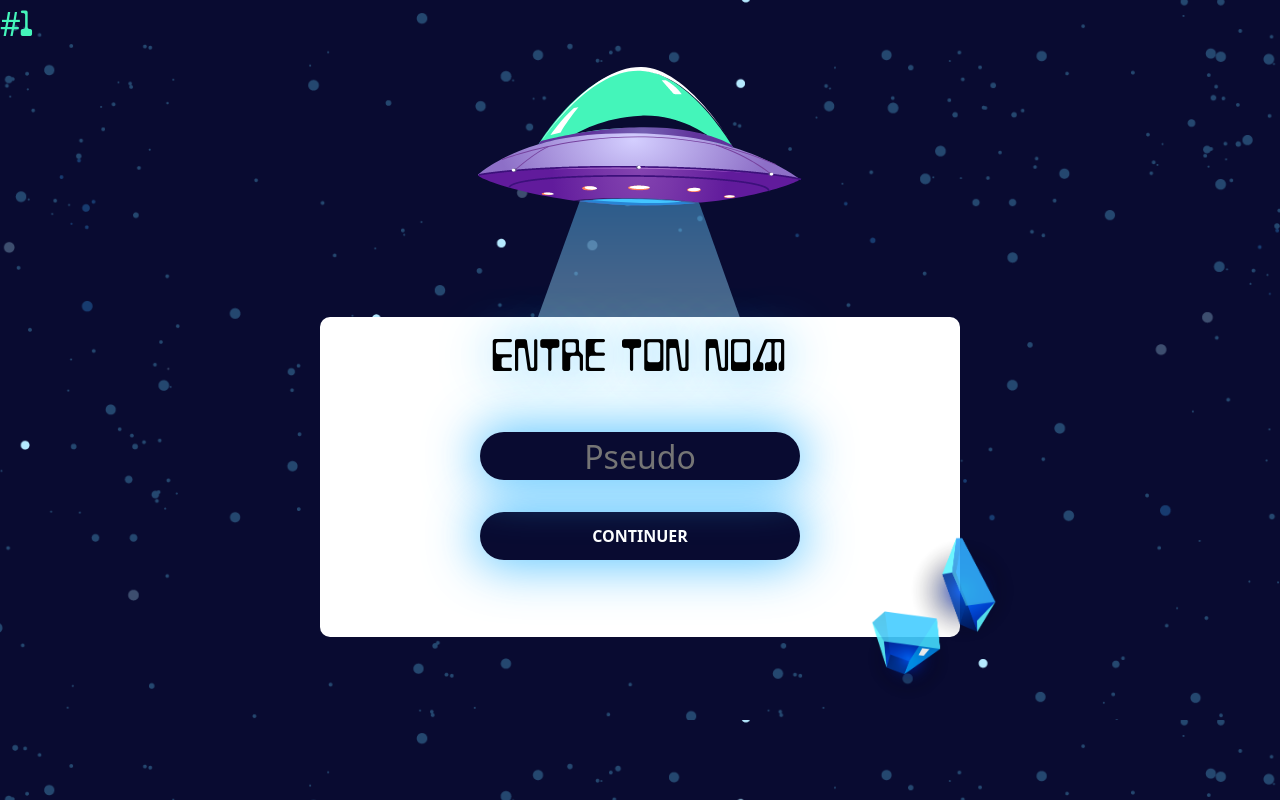
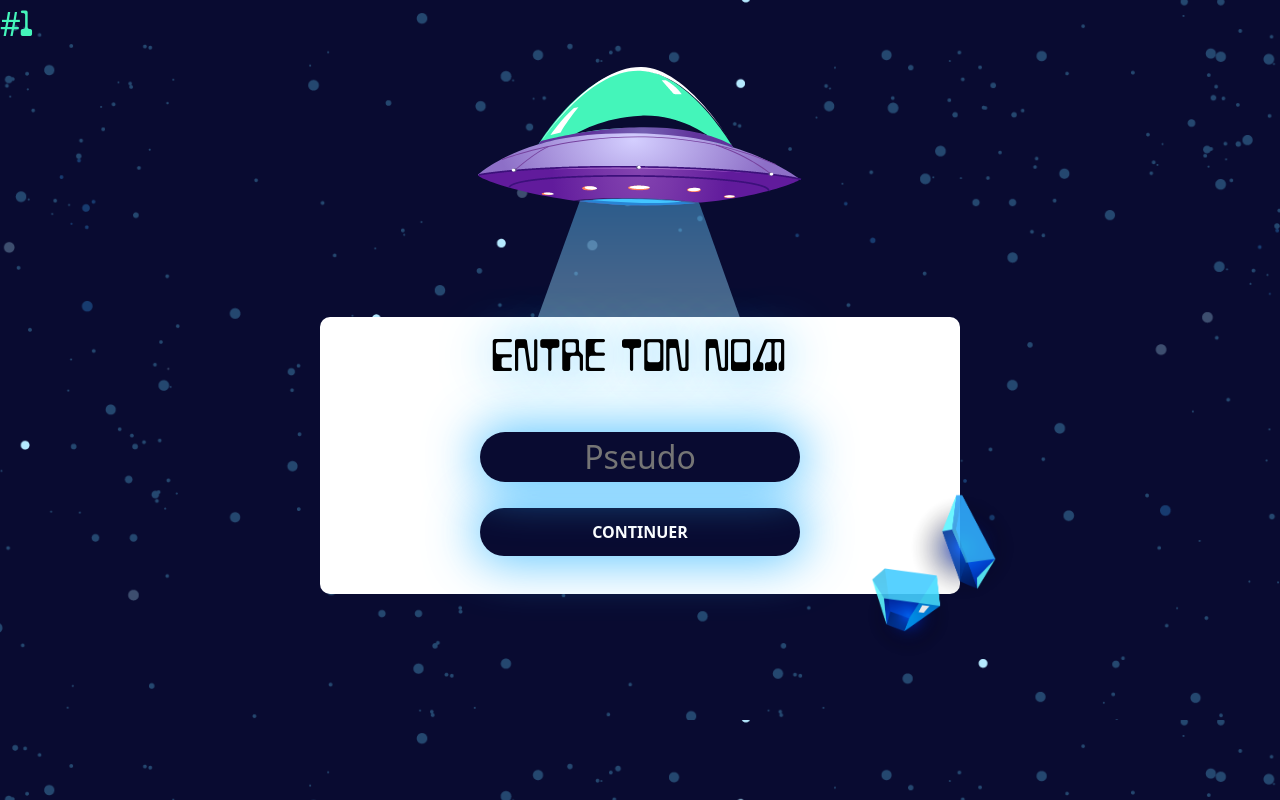
Before and after one commit to Sharcan/dot-code-vue, a Vue app: page /game/1/room-pseudo in a window 1280 px wide. Built offline with nearby package versions, Linux system fonts and the light colour scheme; no server answers; what vue-socket.io-extended would draw is missing.

Commit message:
:bug: Fix Pages

```diff
--- a/src/components/Room/Connection.vue
+++ b/src/components/Room/Connection.vue
@@ -55,17 +55,16 @@ export default {
 }
 #Connection {
   width: 50%;
-  height: 40vh;
   border-radius: 10px;
-  padding: 0.1px;
 }
+
 .main-title {
   font-size: 250%;
   text-shadow: #30b5ff 1px 0 50px;
   margin-top: 3%;
   margin-bottom: 5%;
-  height: 15%;
 }
+
 .input {
   width: 50%;
   height: 10%;
@@ -97,13 +96,13 @@ export default {
 }
 
 .button-confirm{
-    float: right;
-    margin-right: 15%;
+  float: right;
+  margin-right: 15%;
 }
 
 .button-cancel {
-    float: left;
-    margin-left: 15%;
+  float: left;
+  margin-left: 15%;
 }
 .button-confirm:hover, .button-cancel:hover {
   background-color: #fff;
--- a/src/components/Room/Pseudo.vue
+++ b/src/components/Room/Pseudo.vue
@@ -1,16 +1,11 @@
 <template>
   <div id="Pseudo">
-
     <h1 class="geminis text-center main-title">Entre ton Nom</h1>
     <div class="input">
       <input type="text" placeholder="Pseudo" class="pseudo-input" v-model="username"/>
     </div>
 
     <div>{{ error }}</div>
-    <!-- <select name="teamSelect" id="teamSelect" v-model="team">
-      <option value="equipe_1">Equipe 1</option>
-      <option value="equipe_2">Equipe 2</option>
-    </select> -->
     <SpaceButton class="continue" text="Continuer" @click.native="sendPseudo" />
   </div>
 </template>
@@ -25,7 +20,6 @@ export default {
   data() {
     return {
       username: '',
-      // team: null,
       error: ''
     }
   },
@@ -61,17 +55,14 @@ export default {
 
 #Pseudo {
   width: 50%;
-  height: 40vh;
+  height: auto;
   border-radius: 10px;
-  padding: 0.1px;
 }
 
 .main-title {
   font-size: 250%;
   text-shadow: #30b5ff 1px 0 50px;
   margin-top: 3%;
-  margin-bottom: 5%;
-  height: 15%;
 }
 
 .input {
@@ -84,7 +75,6 @@ export default {
 
 .pseudo-input {
   width: 100%;
-  height: 150%;
   font-size: 200%;
   margin-top: 5%;
   margin-left: 15%;
@@ -92,7 +82,7 @@ export default {
   border: none;
   background: #090b31;
   box-shadow: 0px 0px 50px 5px rgba(48, 181, 255, 0.8);
-  color: White;
+  color: white;
   text-align: center;
 }
 
--- a/src/components/Room/Team.vue
+++ b/src/components/Room/Team.vue
@@ -3,13 +3,8 @@
     <h4 class="id-room">
       #<span class="geminis">{{ $route.params.pin }}</span>
     </h4>
-    <!-- <div class="connectedUsers">
-      <span v-for="user in connectedUsers" :key="user.socketId"
-        >{{ user.username }}
-      </span>
-    </div> -->
     <h3 class="geminis main">
-      Rejoind ton équipe avant <br />
+      Rejoins ton équipe avant <br />
       de commencer la partie !
     </h3>
     <div class="teams">
@@ -75,7 +70,7 @@
 
     <div class="start-game">
       <button class="start-button" @click="launchGame()">
-        Démarer la partie !
+        Démarrer la partie !
       </button>
 
       <div v-if="err" class="error">
--- a/src/views/games/MultiErrors.vue
+++ b/src/views/games/MultiErrors.vue
@@ -292,7 +292,8 @@
             this.editorOpponent = monaco.editor.create(document.getElementById("editor-2"), {
                 value: exercices[this.exercice_number].code,
                 language: this.language,
-                theme: 'vs-dark'
+                theme: 'vs-dark',
+                readOnly: true
             });
 
             /** Création de l'objet permettant de créer plusieurs curseurs pour l'IDE principal */
```
